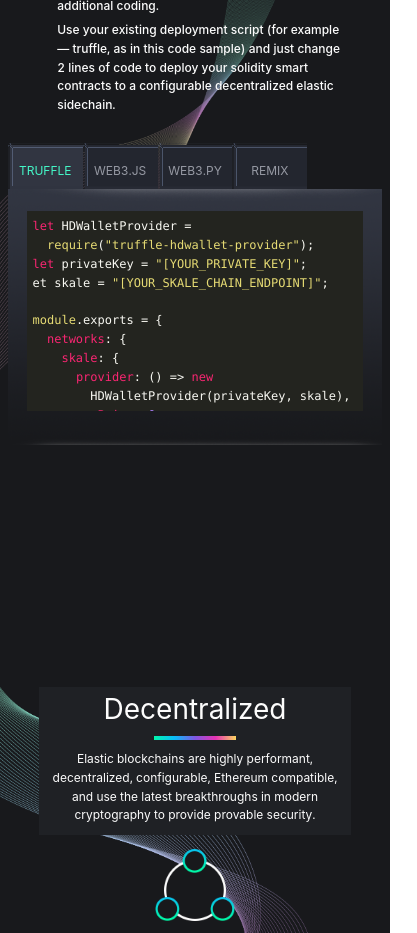
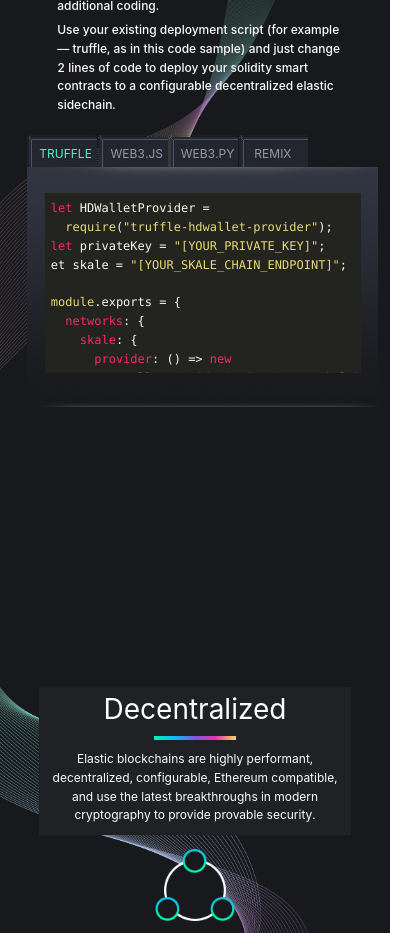
Before and after one commit to ShadowsNetwork/prism-official-website, a React (Create React App) app: page / in a window 390 px wide. Shown: the part 1120-2053 px from the top of the page, 417 px wide, since content can reach past the window. Built offline with nearby package versions, Linux system fonts and the light colour scheme.

Commit message:
Use tab components in the code

```diff
--- a/package.json
+++ b/package.json
@@ -14,6 +14,7 @@
     "react": "^17.0.2",
     "react-dom": "^17.0.2",
     "react-scripts": "4.0.3",
+    "react-tabs": "^3.2.2",
     "web-vitals": "^1.0.1"
   },
   "scripts": {
--- a/src/pages/workflows/index.css
+++ b/src/pages/workflows/index.css
@@ -4,36 +4,43 @@
     background-size: 24%;
     position: relative;
 }
+.react-tabs__tab-list {
+    border-bottom: none !important;
+}
+.react-tabs {
+    width: 40%;
+}
+.tabContent {
+    margin-top: -15px !important;
+}
 .workflowsImg {
-    width: 40%;
+    width: 80%;
     position: absolute;
     top: 250px;
     left: 7%;
     float: left;
 }
+.react-tabs__tab--selected {
+    width: 20%;
+    background: url(../../image/workflows/tabClick.png) no-repeat !important;
+    border: none !important;
+    color: #45F8C8 !important;
+    line-height: 36px;
+    font-size: 18px;
+}
+.react-tabs__tab {
+    text-align: center;
+    width: 20%;
+    background: url(../../image/workflows/tabUnclick.png) no-repeat !important;
+    font-size: 18px;
+    line-height: 36px;
+    color: #9699A3;
+}
 .tab {
     display: flex;
 }
-.tabClick {
-    width: 19%;
-    height: 10%;
-    background: url(../../image/workflows/tabClick.png);
-    line-height: 56px;
-    text-align: center;
-    color: #45F8C8;
-    font-size: 18px;
-}
-.tabUnclick {
-    width: 19%;
-    height: 10%;
-    background: url(../../image/workflows/tabUnclick.png);
-    line-height: 56px;
-    text-align: center;
-    color: #9699A3;
-    font-size: 18px;
-}
 .tabContent {
-    width: 90%;
+    width: 100%;
     margin-top: -10px;
     z-index: 999;
 }
@@ -54,8 +61,8 @@
 }
 /* 设置滚动条的样式 */
 ::-webkit-scrollbar {
-    width:8px;
-    height: 8px;
+    width:4px;
+    height: 4px;
 }
 /* 滚动槽 */
 ::-webkit-scrollbar-track {
@@ -64,7 +71,7 @@
 /* 滚动条滑块 */
 ::-webkit-scrollbar-thumb {
     border-radius:10px;
-    background:#44F2C4;
+    background:#636e72;
 }
 
 .tabContentText > div:nth-of-type(2) {
@@ -132,32 +139,35 @@
         background-size: 80%;
         position: relative;
     }
+    .react-tabs__tab-list {
+        border-bottom: none !important;
+    }
+    .react-tabs {
+        width: 90%;
+        margin-top: 40px;
+    }
     .workflowsImg {
-        width: 96%;
+        width: 100%;
         position: absolute;
-        top: 300px;
-        left: 2%;
+        top: 250px;
+        left: 7%;
         float: left;
+    }
+    .react-tabs__tab--selected {
+        background: url(../../image/workflows/tabClick.png) no-repeat !important;
+        border: none !important;
+        color: #45F8C8 !important;
+        line-height: 26px;
+        font-size: 12px;
+    }
+    .react-tabs__tab {
+        background: url(../../image/workflows/tabUnclick.png) no-repeat !important;
+        font-size: 12px;
+        line-height: 26px;
+        color: #9699A3;
     }
     .tab {
         display: flex;
-    }
-    .tabClick {
-        width: 20%;
-        background: url(../../image/workflows/tabClick.png);
-        line-height: 56px;
-        text-align: center;
-        color: #45F8C8;
-        font-size: 12px;
-    }
-    .tabUnclick {
-        width: 20%;
-        height: 10%;
-        background: url(../../image/workflows/tabUnclick.png);
-        line-height: 56px;
-        text-align: center;
-        color: #9699A3;
-        font-size: 12px;
     }
     .tabContent {
         width: 100%;
@@ -176,7 +186,7 @@
         color: #BFBEC4;
     }
     .tabContentText-text {
-        height: 200px;
+        height: 180px;
         overflow-y: scroll;
     }
     .tabContentText > div:nth-of-type(2) {
--- a/src/pages/workflows/index.js
+++ b/src/pages/workflows/index.js
@@ -3,6 +3,9 @@
 import marked from 'marked'
 import hljs from "highlight.js";
 import 'highlight.js/styles/monokai-sublime.css';
+import { Tab, Tabs, TabList, TabPanel } from 'react-tabs';
+import "react-tabs/style/react-tabs.css";
+
 const MARKDOWN_TEXT = `
 \`\`\`javascript
 let HDWalletProvider =
@@ -27,21 +30,49 @@
 });
 
 function Workflows() {
+
   return(
     <div className="workflows">
       <div className="workflowsImg" data-aos="fade-right">
-        <div className="tab">
-          <div className="tabClick">TRUFFLE</div>
-          <div className="tabUnclick">WEB3.JS</div>
-          <div className="tabUnclick">WEB3.PY</div>
-          <div className="tabUnclick">REMIX</div>
-        </div>
+        <Tabs>
+          <TabList>
+            <Tab><div className="tabClick">TRUFFLE</div></Tab>
+            <Tab><div className="tabUnclick">WEB3.JS</div></Tab>
+            <Tab><div className="tabUnclick">WEB3.PY</div></Tab>
+            <Tab><div className="tabUnclick">REMIX</div></Tab>
+          </TabList>
+
+          <TabPanel>
             <div className="tabBox">
               <img className="tabContent" src={tabContent}/>
               <div className="tabContentText">
                 <div className="tabContentText-text" dangerouslySetInnerHTML={{ __html: marked(MARKDOWN_TEXT) }} />
               </div>
             </div>
+          </TabPanel>
+          <TabPanel>
+            <div className="tabBox">
+              <img className="tabContent" src={tabContent}/>
+            </div>
+          </TabPanel>
+          <TabPanel>
+            <div className="tabBox">
+              <img className="tabContent" src={tabContent}/>
+            </div>
+          </TabPanel>
+          <TabPanel>
+            <div className="tabBox">
+              <img className="tabContent" src={tabContent}/>
+            </div>
+          </TabPanel>
+        </Tabs>
+        {/*<div className="tab">*/}
+        {/*  <div className="tabClick">TRUFFLE</div>*/}
+        {/*  <div className="tabUnclick">WEB3.JS</div>*/}
+        {/*  <div className="tabUnclick">WEB3.PY</div>*/}
+        {/*  <div className="tabUnclick">REMIX</div>*/}
+        {/*</div>*/}
+
       </div>
       <div className="workflowsText" data-aos="fade-left">
         <div className="workflows-title">Native to your existing</div>
@@ -61,6 +92,7 @@
           </div>
         </div>
       </div>
+
     </div>
   )
 }
```
Also changed, not shown: 1 other file (tests, documents, lock files or other folders). Lines whose indentation alone changed are shown as unchanged.
